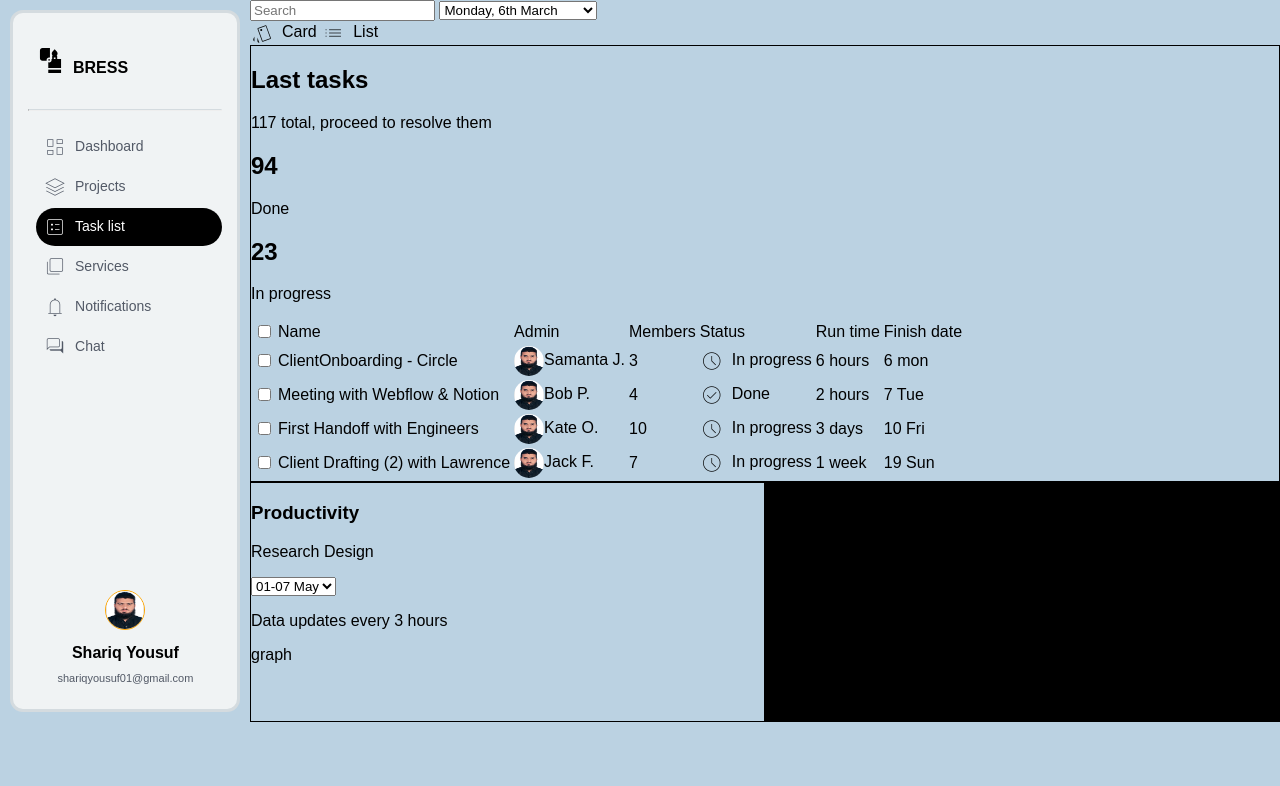
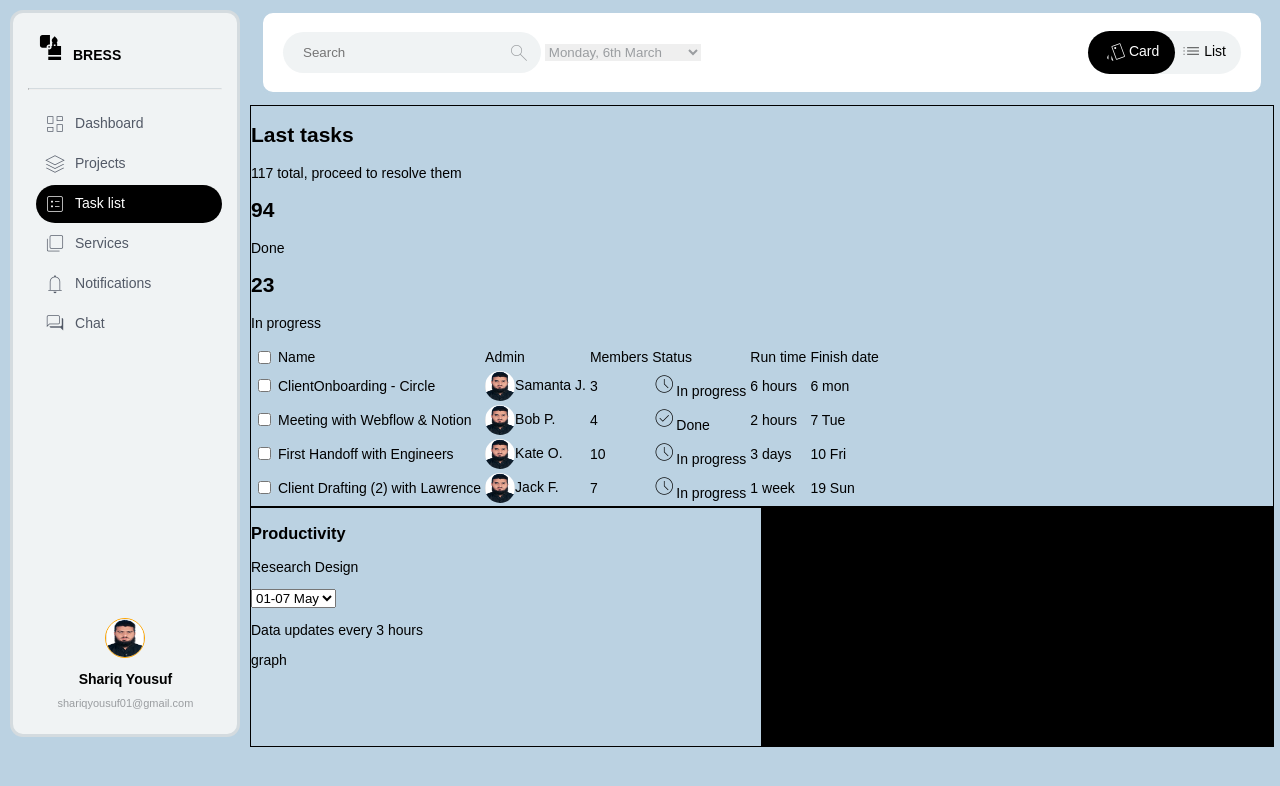
Before and after one commit to shariq-yousuf/psdc150, a plain HTML site: page index.html in a window 1280 px wide. Drawn offline with nearby package versions, Linux system fonts and the light colour scheme.

Commit message:
header-done

```diff
--- a/css/styles.css
+++ b/css/styles.css
@@ -1,21 +1,35 @@
 * {
     box-sizing: border-box;
+}
+
+.material-symbols-outlined {
+    font-variation-settings:
+        'FILL' 0,
+        'wght' 00,
+        'GRAD' 0,
+        'opsz' 24
 }
 
 :root {
 --border-clr: #D4DBDF;
 --dark-gray: #525966;
+--bg-clr: #bbd2e2;
+--sb-bg-clr: #F0F3F4;
+--text-clr: #9a9da0;
 }
 
 body {
     margin: 0;
     display: flex;
-    background-color: #bbd2e2;
+    background-color: var(--bg-clr);
     font-family: sans-serif;
+    font-size: 14px;
 }
 
+
+/* sidebar styling start  */
 .side-bar {
-    background-color: #F0F3F4;
+    background-color: var(--sb-bg-clr);
     margin: 10px;
     padding: 15px;
     border: 3px solid var(--border-clr);
@@ -28,7 +42,7 @@ body {
 .logo {
     display: flex;
     align-items: baseline;
-    margin: 10px;
+    margin: 0 10px;
 }
 
 .logo img {
@@ -48,7 +62,7 @@ nav li {
     margin-left: -32px;
 }
 
-i {
+nav i {
     vertical-align: middle;
     margin-right: 8px;
 }
@@ -60,7 +74,6 @@ nav a {
     margin: 1px 0;
     width: 100%;
     border-radius: 35px;
-    font-size: 14px;
     color: var(--dark-gray);
 }
 
@@ -93,14 +106,95 @@ nav a:hover {
 }
 .user-contact {
     font-size: 11px;
-    color: var(--dark-gray);
+    color: var(--text-clr);
     margin: 5px;
 }
+/* sidebar styling end */
+
 
 main {
-    width: 100%;
+    width: ;
 }
 
+
+/* header styling start */
+.main-header {
+    display: flex;
+    justify-content: space-between;
+    align-items: center;
+    background-color: white;
+    margin: 10px;
+    padding: 0 20px;
+    border-radius: 13px;
+    height: 85px;
+    border: 3px solid var(--bg-clr);
+}
+
+#search {
+    text-decoration: none;
+    border: none;
+    /* width: 50%; */
+    background-color: var(--sb-bg-clr);
+    padding: 13px 20px;
+    border-radius: 35px 0 0 35px;
+    outline: none;
+}
+
+#search:hover {
+    background-color: #dde1e2;
+}
+
+.header-search-btn {
+    border: none;
+    background-color: var(--sb-bg-clr);
+    color: var(--text-clr);
+    cursor: pointer;
+    border-radius: 0px 35px 35px 0px;
+    padding: 9.5px 10px 7.5px 10px;
+    margin-left: -7px;
+}
+
+.header-search-btn:hover {
+    color: black;
+}
+
+.header-search-btn i {
+    vertical-align: middle;
+}
+
+.header-search-btn .material-symbols-outlined:hover {
+    font-variation-settings:
+        'FILL' 0,
+        'wght' 300,
+        'GRAD' 0,
+        'opsz' 24
+}
+
+.header-drpdown {
+    border: none;
+    color: var(--text-clr);
+    cursor: pointer;
+}
+
+.header-btns {
+    background-color: var(--sb-bg-clr);
+    border-radius: 35px;
+    padding: 8px 15px 8px 0px;
+}
+
+.header-btns i {
+    vertical-align: middle;
+    margin: 0 1px 3px 0;
+}
+
+.header-active {
+    background-color: black;
+    color: white;
+    border-radius: 35px;
+    padding: 12px 16px 15px 16px;
+}
+
+/* yaha tk */
 td img {
     width: 30px;
     height: 30px;
@@ -113,7 +207,7 @@ td img {
 .sect-div {
     display: flex;
     flex-direction: column;
-    width: 100%;
+    width: 80vw;
 }
 
 .tasks {
--- a/index.html
+++ b/index.html
@@ -8,15 +8,6 @@
     <link rel="stylesheet"
         href="https://fonts.googleapis.com/css2?family=Material+Symbols+Outlined:opsz,wght,FILL,GRAD@20..48,100..700,0..1,-50..200" />
     <title>Project No. 2 (Flex)</title>
-    <style>
-        .material-symbols-outlined {
-            font-variation-settings:
-                'FILL' 0,
-                'wght' 00,
-                'GRAD' 0,
-                'opsz' 24
-        }
-    </style>
 </head>
 
 <body>
@@ -32,7 +23,7 @@
             <ul>
                 <li><a href="#"><i class="material-symbols-outlined">Dashboard</i>Dashboard</a></li>
                 <li><a href="#"><i class="material-symbols-outlined">stacks</i>Projects</a></li>
-                <li><a  class="nav-active" href="#"><i class="material-symbols-outlined">ballot</i>Task list</a></li>
+                <li><a class="nav-active" href="#"><i class="material-symbols-outlined">ballot</i>Task list</a></li>
                 <li><a href="#"><i class="material-symbols-outlined">filter_none</i>Services</a></li>
                 <li><a href="#"><i class="material-symbols-outlined">notifications </i>Notifications</a></li>
                 <li><a href="#"><i class="material-symbols-outlined">forum</i>Chat</a></li>
@@ -46,16 +37,20 @@
     </aside>
 
     <main>
-        <header>
+        <header class="main-header">
+            <form class="header-search-bar" action="#">
                 <input type="search" placeholder="Search" name="search" id="search" />
-            <select>
+                <button class="header-search-btn" type="submit"><i class="material-symbols-outlined">search</i></button>
+                <select class="header-drpdown">
                     <option value="monday">Monday, 6th March</option>
                     <option value="tuesday">Tuesday, 7th March</option>
                     <option value="wednesday">Wednesday, 8th March</option>
                 </select>
-            <div class="header-btn">
+            </form>
+
+            <div class="header-btns">
                 <span class="header-active"><i class="material-symbols-outlined">style</i>Card</span>
-                <span><i class="material-symbols-outlined">list</i>List</span>
+                <span class="header-btn-2"><i class="material-symbols-outlined">list</i>List</span>
             </div>
         </header>
 
```
Lines whose indentation alone changed are shown as unchanged.
